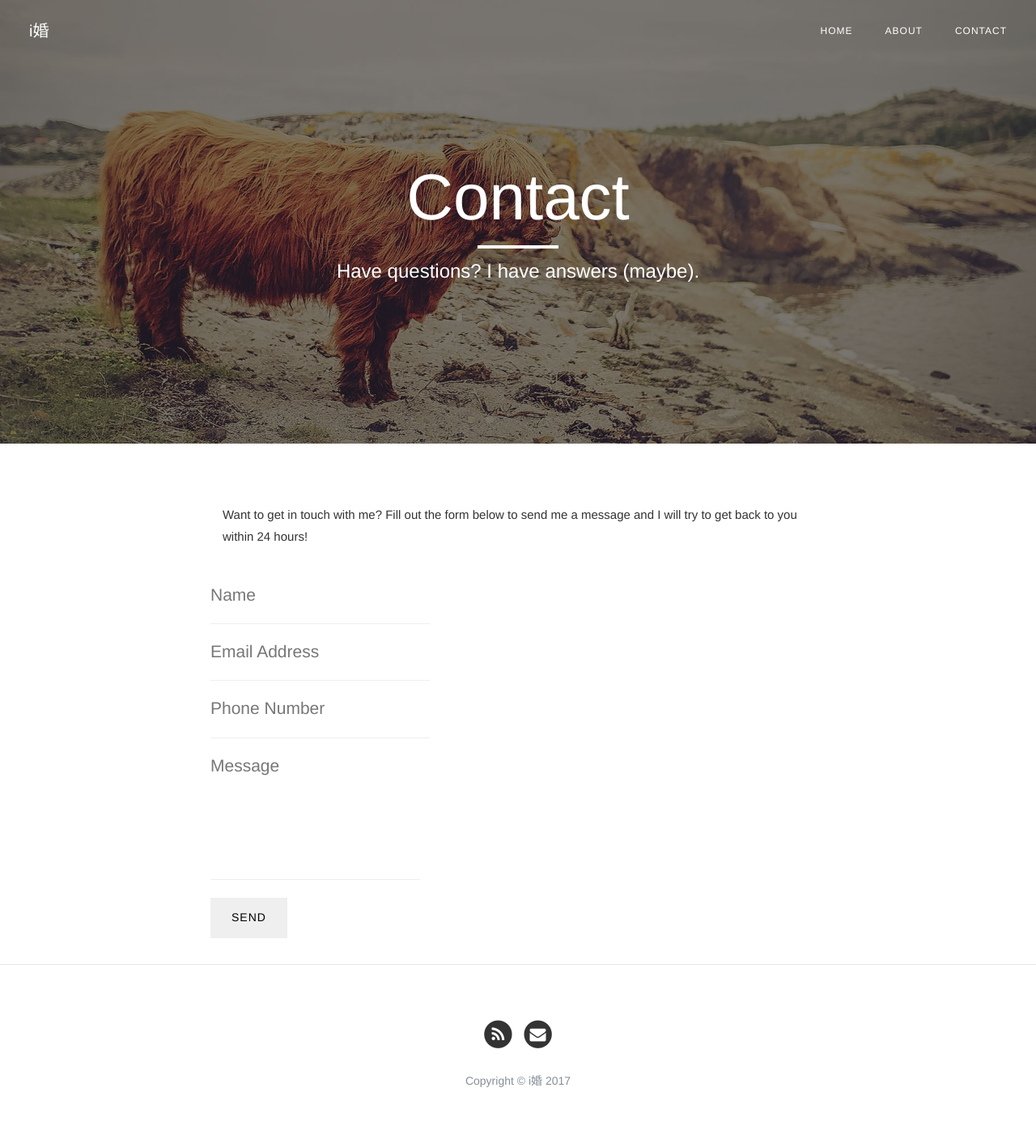
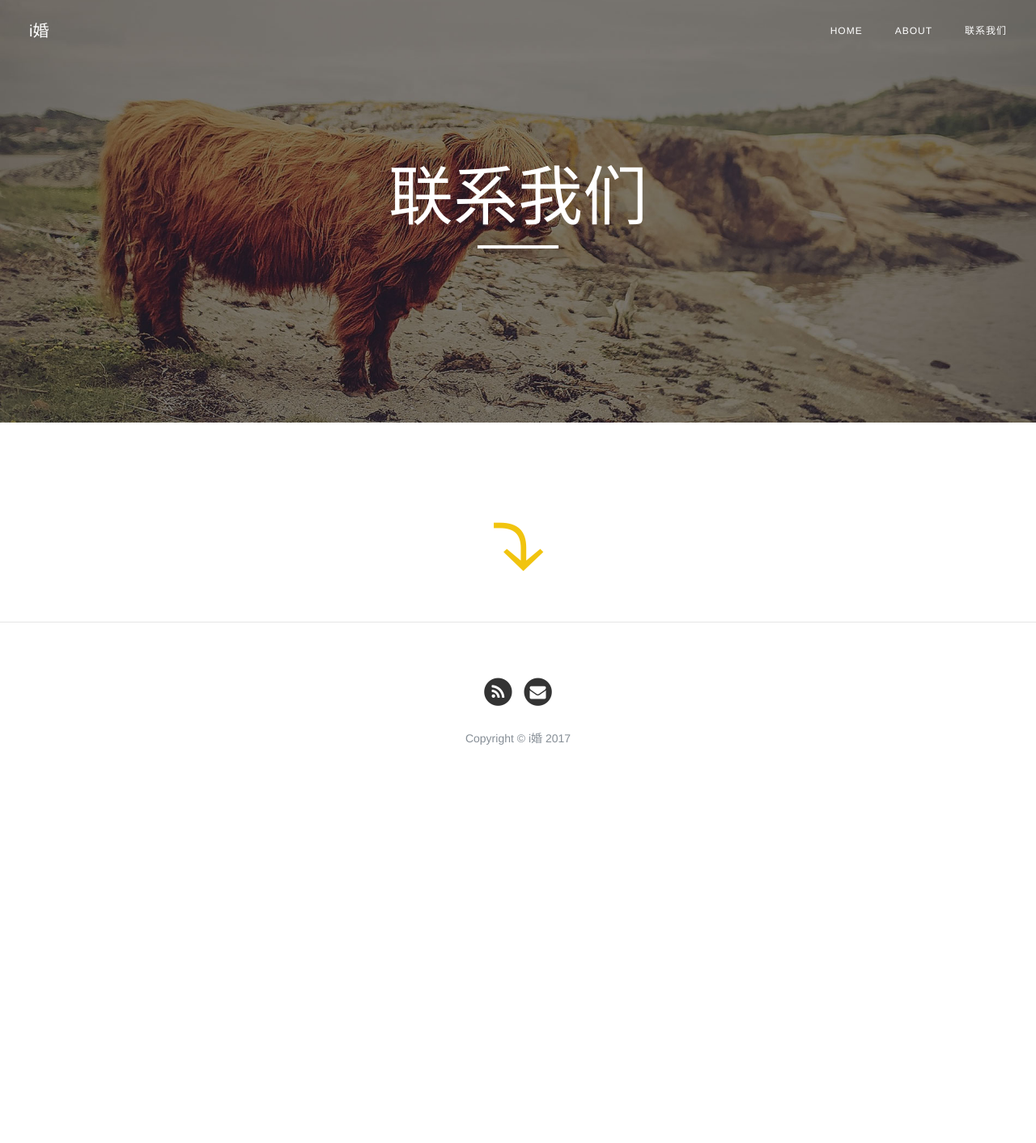
Before and after one commit to ihonecomcn/ihonecomcn.github.io, a Jekyll site: the page built from contact.html, in a window 1280 px wide. Shown: the whole page at 81% size. Built offline with Jekyll 4.4.1, drawn with Linux system fonts in a browser that asks for light colours; nearby versions of some CDN libraries; after the commit the page ends 990 px from its top, so only the background shows below that.

Commit message:
Update contact us page

```diff
--- a/contact.html
+++ b/contact.html
@@ -1,48 +1,9 @@
 ---
 layout: page
-title: "Contact"
-description: "Have questions? I have answers (maybe)."
+title: "联系我们"
+description:
 header-img: "img/contact-bg.jpg"
 ---
 
-<p>Want to get in touch with me? Fill out the form below to send me a message and I will try to get back to you within 24 hours!</p>
-<!-- Contact Form - Enter your email address on line 19 of the mail/contact_me.php file to make this form work. -->
-<!-- WARNING: Some web hosts do not allow emails to be sent through forms to common mail hosts like Gmail or Yahoo. It's recommended that you use a private domain email address! -->
-<!-- NOTE: To use the contact form, your site must be on a live web host with PHP! The form will not work locally! -->
-<form name="sentMessage" id="contactForm" novalidate>
-    <div class="row control-group">
-        <div class="form-group col-xs-12 floating-label-form-group controls">
-            <label>Name</label>
-            <input type="text" class="form-control" placeholder="Name" id="name" required data-validation-required-message="Please enter your name.">
-            <p class="help-block text-danger"></p>
-        </div>
-    </div>
-    <div class="row control-group">
-        <div class="form-group col-xs-12 floating-label-form-group controls">
-            <label>Email Address</label>
-            <input type="email" class="form-control" placeholder="Email Address" id="email" required data-validation-required-message="Please enter your email address.">
-            <p class="help-block text-danger"></p>
-        </div>
-    </div>
-    <div class="row control-group">
-        <div class="form-group col-xs-12 floating-label-form-group controls">
-            <label>Phone Number</label>
-            <input type="tel" class="form-control" placeholder="Phone Number" id="phone" required data-validation-required-message="Please enter your phone number.">
-            <p class="help-block text-danger"></p>
-        </div>
-    </div>
-    <div class="row control-group">
-        <div class="form-group col-xs-12 floating-label-form-group controls">
-            <label>Message</label>
-            <textarea rows="5" class="form-control" placeholder="Message" id="message" required data-validation-required-message="Please enter a message."></textarea>
-            <p class="help-block text-danger"></p>
-        </div>
-    </div>
-    <br>
-    <div id="success"></div>
-    <div class="row">
-        <div class="form-group col-xs-12">
-            <button type="submit" class="btn btn-default">Send</button>
-        </div>
-    </div>
-</form>
+
+<div style="font-size:120px;text-align: center; color: #f1c40f;">⤵</div>
```
Also changed, not shown: scss/_contact.scss (+1 -58 lines).
